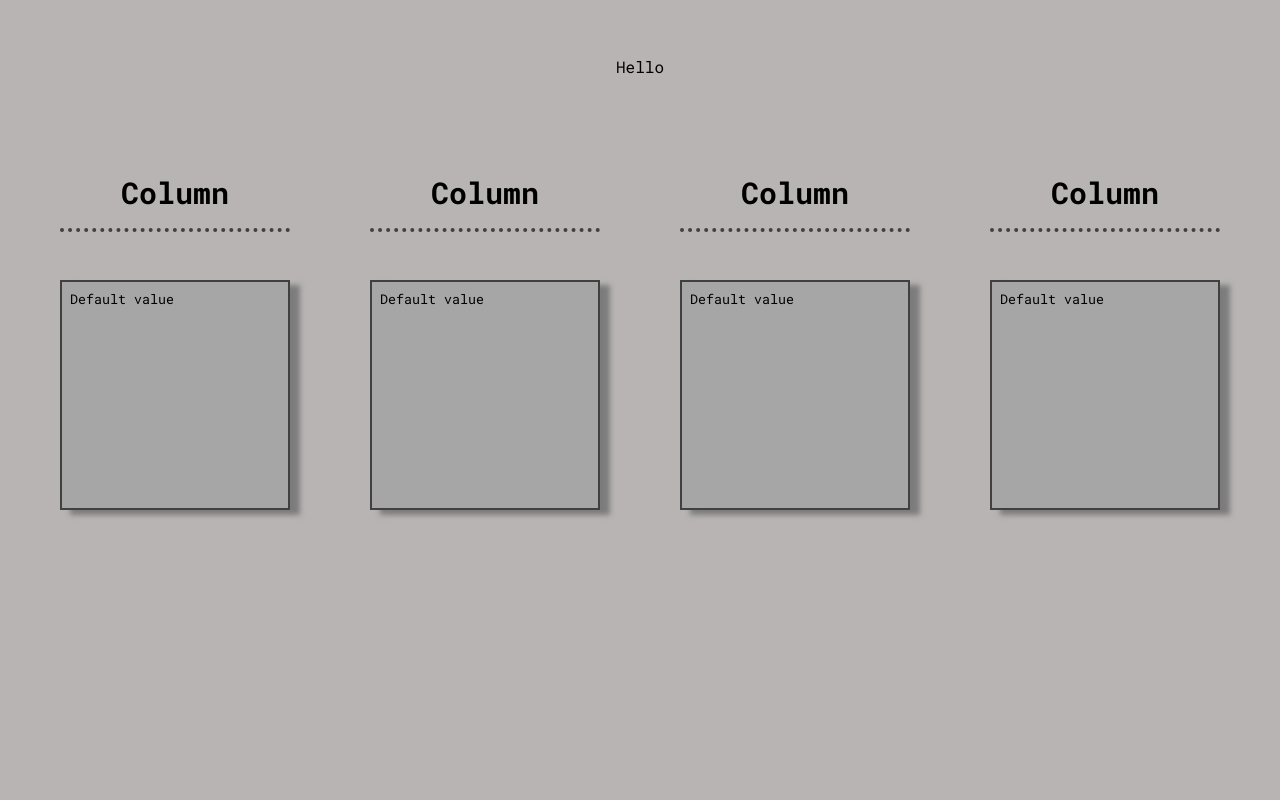
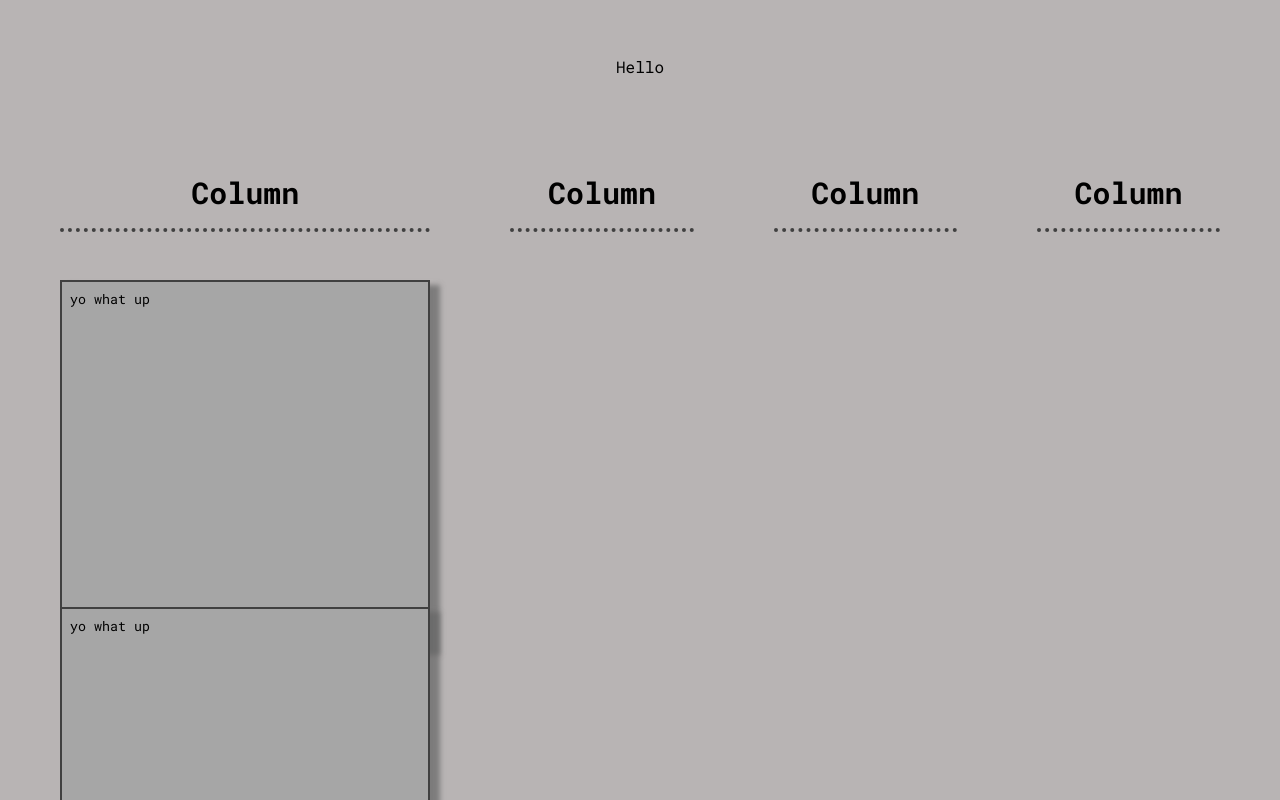
Before and after one commit to sighmoan/masaban-react, a React (Vite) app: page / in a window 1280 px wide. Shown: the top 800 px of the page. Built offline with nearby package versions, Linux system fonts and the light colour scheme.

Commit message:
make cards move when you click them

```diff
--- a/src/App.tsx
+++ b/src/App.tsx
@@ -1,6 +1,4 @@
 import { useState } from "react";
-import reactLogo from "./assets/react.svg";
-import viteLogo from "/vite.svg";
 import "./App.css";
 import Board from "./Board.tsx";
 
--- a/src/Card.tsx
+++ b/src/Card.tsx
@@ -1,7 +1,39 @@
+import { useState } from "react";
+
+type CardVector = {
+  gridRowStart: number;
+  gridColumnStart: number;
+};
+
 const Card = () => {
+  const [cardVector, setCardVector]: [
+    cardVector: CardVector,
+    setCardVector: (cv: CardVector) => void
+  ] = useState({ gridRowStart: 0, gridColumnStart: 1 });
+
+  const [gridRow, setGridRow] = useState(0);
+  const [gridColumn, setGridColumn] = useState(1);
+
+  const moveRight = () => {
+    /*console.log("WHAT");
+    const cv: CardVector = cardVector;
+    console.log(cv);
+    cv.gridColumnStart++;
+    console.log(cv);
+    setCardVector(cv);*/
+    console.log("yo");
+    setGridColumn(gridColumn + 1);
+  };
+
   return (
     <>
-      <textarea className="grid-item">Default value</textarea>
+      <textarea
+        onClick={moveRight}
+        //style={{ ...cardVector }}
+        style={{ gridRowStart: gridRow, gridColumnStart: gridColumn }}
+        className="grid-item"
+        defaultValue="yo what up"
+      ></textarea>
     </>
   );
 };
```
